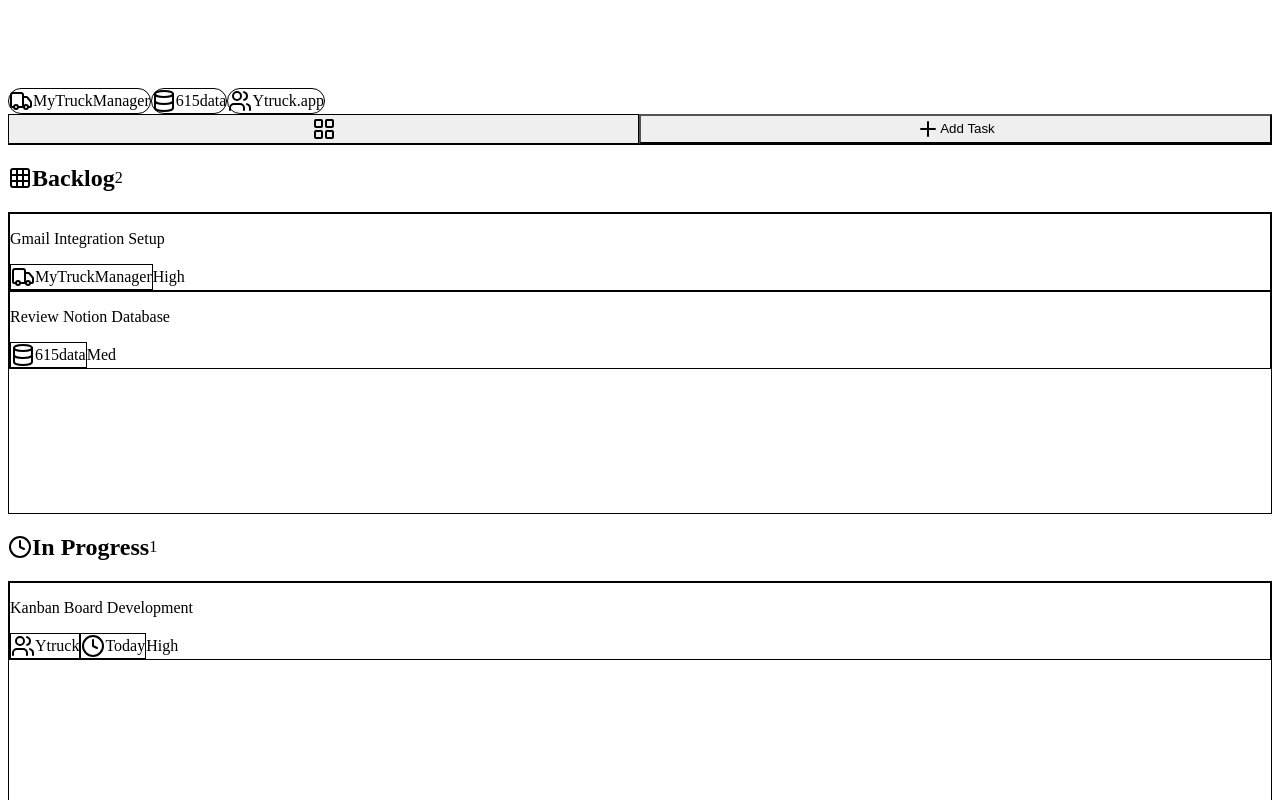
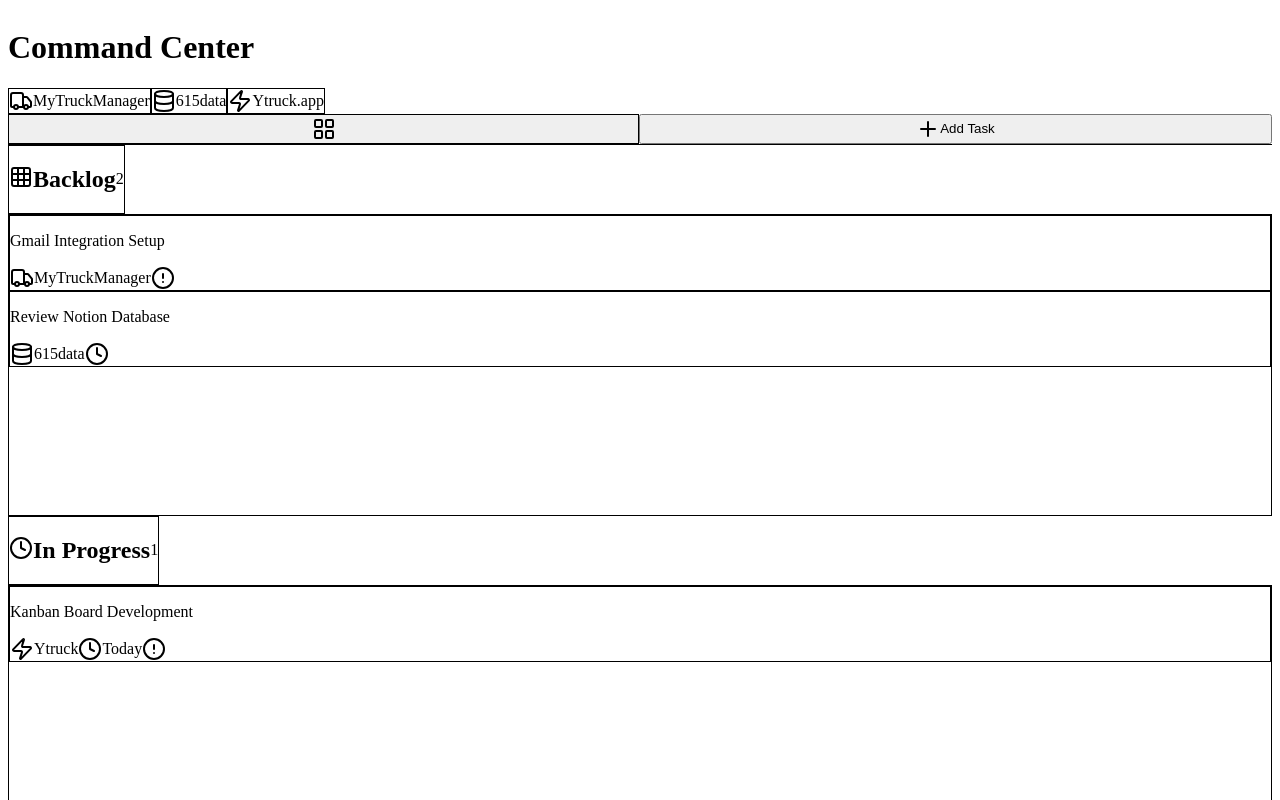
Before and after one commit to alyssa-y-app/Kan-ban-alyssa, a Next.js app: page / in a window 1280 px wide. Shown: the top 800 px of the page. Built offline with nearby package versions, Linux system fonts and the light colour scheme.

Commit message:
Ytruck.app color scheme - red/coral/orange theme

```diff
--- a/app/page.tsx
+++ b/app/page.tsx
@@ -24,14 +24,15 @@ import { CSS } from '@dnd-kit/utilities';
 import {
   Plus,
   Clock,
-  AlertCircle,
   CheckCircle2,
   Truck,
   Database,
   Users,
   X,
   Grid3x3,
-  LayoutGrid
+  LayoutGrid,
+  AlertCircle,
+  Zap
 } from 'lucide-react';
 
 interface Task {
@@ -63,19 +64,20 @@ function SortableCard({ task, onDelete }: { task: Task; onDelete: (id: string) =
   };
 
   const priorityConfig = {
-    high: { color: 'from-red-500 to-red-600', text: 'High' },
-    medium: { color: 'from-yellow-500 to-orange-500', text: 'Med' },
-    low: { color: 'from-green-500 to-emerald-500', text: 'Low' },
+    high: { color: 'bg-ytruck-red', icon: AlertCircle },
+    medium: { color: 'bg-ytruck-orange', icon: Clock },
+    low: { color: 'bg-green-500', icon: CheckCircle2 },
   };
 
   const businessIcons = {
     'MyTruckManager': Truck,
     '615data': Database,
-    'Ytruck': Users,
+    'Ytruck': Zap,
   };
 
   const config = task.priority ? priorityConfig[task.priority] : null;
   const BusinessIcon = task.business ? businessIcons[task.business as keyof typeof businessIcons] : null;
+  const PriorityIcon = config?.icon;
 
   return (
     <div
@@ -83,45 +85,42 @@ function SortableCard({ task, onDelete }: { task: Task; onDelete: (id: string) =
       style={style}
       {...attributes}
       {...listeners}
-      className="group relative rounded-2xl bg-gradient-to-br from-zinc-900 to-zinc-800 border border-zinc-700/50 p-5 shadow-xl hover:shadow-2xl hover:border-zinc-600 transition-all cursor-grab active:cursor-grabbing overflow-hidden"
+      className="group relative rounded-xl bg-ytruck-gray border border-ytruck-gray-light p-4 shadow-lg hover:shadow-xl hover:border-ytruck-coral/50 transition-all cursor-grab active:cursor-grabbing"
     >
-      <div className="absolute inset-0 bg-gradient-to-br from-white/5 to-transparent opacity-0 group-hover:opacity-100 transition-opacity" />
-
-      <div className="relative">
       <div className="flex items-start justify-between gap-3 mb-3">
         <div className="flex-1">
-            <p className="font-semibold text-white leading-snug">{task.content}</p>
+          <p className="font-medium text-white leading-snug">{task.content}</p>
         </div>
         <button
           onClick={(e) => {
             e.stopPropagation();
             onDelete(task.id);
           }}
-            className="opacity-0 group-hover:opacity-100 transition-opacity p-1 hover:bg-red-500/20 rounded-lg"
+          className="opacity-0 group-hover:opacity-100 transition-opacity p-1 hover:bg-ytruck-red/20 rounded-lg"
         >
-            <X className="w-4 h-4 text-red-400" />
+          <X className="w-4 h-4 text-ytruck-red" />
         </button>
       </div>
 
       <div className="flex items-center gap-2 flex-wrap">
         {task.business && BusinessIcon && (
-            <div className="flex items-center gap-1.5 px-2.5 py-1.5 bg-zinc-800/80 backdrop-blur rounded-lg border border-zinc-700/50">
-              <BusinessIcon className="w-3.5 h-3.5 text-zinc-400" />
-              <span className="text-xs font-medium text-zinc-300">{task.business}</span>
+          <div className="flex items-center gap-1.5 px-2.5 py-1 bg-ytruck-dark rounded-lg">
+            <BusinessIcon className="w-3.5 h-3.5 text-ytruck-coral" />
+            <span className="text-xs font-medium text-gray-300">{task.business}</span>
           </div>
         )}
         {task.eta && (
-            <div className="flex items-center gap-1.5 px-2.5 py-1.5 bg-blue-500/10 backdrop-blur rounded-lg border border-blue-500/30">
-              <Clock className="w-3.5 h-3.5 text-blue-400" />
-              <span className="text-xs font-medium text-blue-300">{task.eta}</span>
+          <div className="flex items-center gap-1.5 px-2.5 py-1 bg-ytruck-orange/20 rounded-lg">
+            <Clock className="w-3.5 h-3.5 text-ytruck-orange" />
+            <span className="text-xs font-medium text-ytruck-orange">{task.eta}</span>
           </div>
         )}
-          {config && (
-            <div className={`px-2.5 py-1.5 bg-gradient-to-r ${config.color} rounded-lg`}>
-              <span className="text-xs font-bold text-white">{config.text}</span>
+        {config && PriorityIcon && (
+          <div className="flex items-center gap-1 px-2.5 py-1 bg-ytruck-dark rounded-lg">
+            <PriorityIcon className="w-3.5 h-3.5 text-white" />
+            <div className={`w-2 h-2 rounded-full ${config.color}`} />
           </div>
         )}
-        </div>
       </div>
     </div>
   );
@@ -132,29 +131,31 @@ function Column({
   title,
   tasks,
   icon: Icon,
-  gradient,
+  color,
   onDeleteTask
 }: {
   id: string;
   title: string;
   tasks: Task[];
   icon: any;
-  gradient: string;
+  color: string;
   onDeleteTask: (id: string) => void;
 }) {
   return (
     <section className="w-full lg:w-[340px] shrink-0">
       <div className="mb-4">
-        <div className={`inline-flex items-center gap-3 px-4 py-2.5 bg-gradient-to-r ${gradient} rounded-xl shadow-lg`}>
-          <Icon className="w-5 h-5 text-white" />
+        <div className="inline-flex items-center gap-3 px-4 py-2.5 bg-ytruck-gray rounded-xl border border-ytruck-gray-light">
+          <div className={`p-1.5 rounded-lg ${color}`}>
+            <Icon className="w-4 h-4 text-white" />
+          </div>
           <h2 className="text-base font-bold text-white">{title}</h2>
-          <span className="ml-2 px-2.5 py-0.5 bg-black/30 backdrop-blur rounded-full text-sm font-semibold text-white">
+          <span className="ml-auto px-2.5 py-0.5 bg-ytruck-dark rounded-full text-sm font-bold text-ytruck-coral">
             {tasks.length}
           </span>
         </div>
       </div>
       <SortableContext items={tasks.map(t => t.id)} strategy={verticalListSortingStrategy}>
-        <div className="space-y-3 rounded-2xl bg-zinc-950/30 border border-zinc-800/50 p-4 min-h-[300px] lg:min-h-[500px] backdrop-blur">
+        <div className="space-y-3 rounded-xl bg-ytruck-darker/50 border border-ytruck-gray p-4 min-h-[300px] lg:min-h-[500px]">
           {tasks.map((task) => (
             <SortableCard key={task.id} task={task} onDelete={onDeleteTask} />
           ))}
@@ -310,32 +311,32 @@ export default function Home() {
     : null;
 
   const columnConfig = {
-    'Backlog': { icon: Grid3x3, gradient: 'from-blue-600 to-blue-700' },
-    'In Progress': { icon: Clock, gradient: 'from-yellow-600 to-orange-600' },
-    'Leads': { icon: Users, gradient: 'from-purple-600 to-pink-600' },
-    'Done': { icon: CheckCircle2, gradient: 'from-green-600 to-emerald-600' },
+    'Backlog': { icon: Grid3x3, color: 'bg-ytruck-coral' },
+    'In Progress': { icon: Clock, color: 'bg-ytruck-orange' },
+    'Leads': { icon: Users, color: 'bg-ytruck-red' },
+    'Done': { icon: CheckCircle2, color: 'bg-green-500' },
   };
 
   return (
-    <div className="min-h-screen bg-gradient-to-br from-black via-zinc-950 to-black">
-      <div className="border-b border-zinc-800/50 bg-zinc-950/50 backdrop-blur">
+    <div className="min-h-screen bg-ytruck-darker">
+      <div className="border-b border-ytruck-gray bg-ytruck-dark">
         <div className="container mx-auto px-4 lg:px-6 py-4 lg:py-6">
           <div className="flex flex-col lg:flex-row items-start lg:items-center justify-between gap-4">
             <div>
-              <h1 className="text-2xl lg:text-3xl font-bold bg-gradient-to-r from-white to-zinc-400 bg-clip-text text-transparent mb-2">
-                Alyssa Command Center
+              <h1 className="text-2xl lg:text-3xl font-bold text-white mb-3">
+                Command Center
               </h1>
               <div className="flex flex-wrap gap-2">
-                <span className="inline-flex items-center gap-1.5 px-3 py-1.5 bg-zinc-900 text-zinc-400 text-xs rounded-full border border-zinc-800">
-                  <Truck className="w-3 h-3" />
+                <span className="inline-flex items-center gap-1.5 px-3 py-1.5 bg-ytruck-gray text-gray-300 text-xs rounded-lg border border-ytruck-gray-light">
+                  <Truck className="w-3 h-3 text-ytruck-coral" />
                   MyTruckManager
                 </span>
-                <span className="inline-flex items-center gap-1.5 px-3 py-1.5 bg-zinc-900 text-zinc-400 text-xs rounded-full border border-zinc-800">
-                  <Database className="w-3 h-3" />
+                <span className="inline-flex items-center gap-1.5 px-3 py-1.5 bg-ytruck-gray text-gray-300 text-xs rounded-lg border border-ytruck-gray-light">
+                  <Database className="w-3 h-3 text-ytruck-coral" />
                   615data
                 </span>
-                <span className="inline-flex items-center gap-1.5 px-3 py-1.5 bg-zinc-900 text-zinc-400 text-xs rounded-full border border-zinc-800">
-                  <Users className="w-3 h-3" />
+                <span className="inline-flex items-center gap-1.5 px-3 py-1.5 bg-ytruck-gray text-gray-300 text-xs rounded-lg border border-ytruck-gray-light">
+                  <Zap className="w-3 h-3 text-ytruck-coral" />
                   Ytruck.app
                 </span>
               </div>
@@ -343,14 +344,13 @@ export default function Home() {
             <div className="flex gap-2 w-full lg:w-auto">
               <button
                 onClick={() => setViewMode(viewMode === 'grid' ? 'list' : 'grid')}
-                className="flex-1 lg:flex-none px-4 py-2.5 bg-zinc-900 text-zinc-300 font-semibold rounded-xl hover:bg-zinc-800 transition border border-zinc-800 flex items-center justify-center gap-2"
+                className="flex-1 lg:flex-none px-4 py-2.5 bg-ytruck-gray text-gray-300 font-semibold rounded-xl hover:bg-ytruck-gray-light transition border border-ytruck-gray-light flex items-center justify-center gap-2"
               >
                 {viewMode === 'grid' ? <LayoutGrid className="w-4 h-4" /> : <Grid3x3 className="w-4 h-4" />}
-                <span className="hidden lg:inline">{viewMode === 'grid' ? 'List' : 'Grid'}</span>
               </button>
               <button
                 onClick={() => setShowAddTask(!showAddTask)}
-                className="flex-1 lg:flex-none px-4 py-2.5 bg-gradient-to-r from-white to-zinc-200 text-black font-bold rounded-xl hover:from-zinc-100 hover:to-zinc-300 transition shadow-lg flex items-center justify-center gap-2"
+                className="flex-1 lg:flex-none px-4 py-2.5 bg-ytruck-red hover:bg-ytruck-coral text-white font-bold rounded-xl transition shadow-lg flex items-center justify-center gap-2"
               >
                 <Plus className="w-5 h-5" />
                 Add Task
@@ -362,18 +362,18 @@ export default function Home() {
 
       {showAddTask && (
         <div className="fixed inset-0 bg-black/90 backdrop-blur flex items-center justify-center z-50 p-4">
-          <div className="bg-gradient-to-br from-zinc-900 to-zinc-800 border border-zinc-700 rounded-3xl p-6 w-full max-w-md shadow-2xl">
+          <div className="bg-ytruck-gray border border-ytruck-gray-light rounded-2xl p-6 w-full max-w-md shadow-2xl">
             <h3 className="text-2xl font-bold text-white mb-4">Create New Task</h3>
             <textarea
               value={newTaskContent}
               onChange={(e) => setNewTaskContent(e.target.value)}
               placeholder="What needs to be done?"
-              className="w-full px-4 py-3 bg-zinc-950 border border-zinc-800 rounded-xl text-white placeholder-zinc-600 focus:outline-none focus:border-zinc-600 mb-4 resize-none h-24"
+              className="w-full px-4 py-3 bg-ytruck-dark border border-ytruck-gray-light rounded-xl text-white placeholder-gray-500 focus:outline-none focus:border-ytruck-coral mb-4 resize-none h-24"
             />
             <select
               value={selectedBusiness}
               onChange={(e) => setSelectedBusiness(e.target.value)}
-              className="w-full px-4 py-3 bg-zinc-950 border border-zinc-800 rounded-xl text-white focus:outline-none focus:border-zinc-600 mb-3"
+              className="w-full px-4 py-3 bg-ytruck-dark border border-ytruck-gray-light rounded-xl text-white focus:outline-none focus:border-ytruck-coral mb-3"
             >
               <option value="MyTruckManager">MyTruckManager</option>
               <option value="615data">615data</option>
@@ -382,7 +382,7 @@ export default function Home() {
             <select
               value={selectedColumn}
               onChange={(e) => setSelectedColumn(e.target.value)}
-              className="w-full px-4 py-3 bg-zinc-950 border border-zinc-800 rounded-xl text-white focus:outline-none focus:border-zinc-600 mb-4"
+              className="w-full px-4 py-3 bg-ytruck-dark border border-ytruck-gray-light rounded-xl text-white focus:outline-none focus:border-ytruck-coral mb-4"
             >
               {Object.keys(data).map((col) => (
                 <option key={col} value={col}>{col}</option>
@@ -391,13 +391,13 @@ export default function Home() {
             <div className="flex gap-3">
               <button
                 onClick={handleAddTask}
-                className="flex-1 px-4 py-3 bg-gradient-to-r from-white to-zinc-200 text-black font-bold rounded-xl hover:from-zinc-100 hover:to-zinc-300 transition shadow-lg"
+                className="flex-1 px-4 py-3 bg-ytruck-red hover:bg-ytruck-coral text-white font-bold rounded-xl transition"
               >
                 Create
               </button>
               <button
                 onClick={() => setShowAddTask(false)}
-                className="flex-1 px-4 py-3 bg-zinc-800 text-white font-semibold rounded-xl hover:bg-zinc-700 transition border border-zinc-700"
+                className="flex-1 px-4 py-3 bg-ytruck-dark hover:bg-ytruck-darker text-white font-semibold rounded-xl transition border border-ytruck-gray-light"
               >
                 Cancel
               </button>
@@ -423,7 +423,7 @@ export default function Home() {
                   title={columnId}
                   tasks={data[columnId]}
                   icon={columnConfig[columnId as keyof typeof columnConfig].icon}
-                  gradient={columnConfig[columnId as keyof typeof columnConfig].gradient}
+                  color={columnConfig[columnId as keyof typeof columnConfig].color}
                   onDeleteTask={handleDeleteTask}
                 />
               ))}
@@ -432,8 +432,8 @@ export default function Home() {
 
           <DragOverlay>
             {activeTask ? (
-              <div className="rounded-2xl bg-gradient-to-br from-zinc-900 to-zinc-800 border border-zinc-600 p-5 shadow-2xl rotate-6">
-                <div className="font-semibold text-white">{activeTask.content}</div>
+              <div className="rounded-xl bg-ytruck-gray border border-ytruck-coral p-4 shadow-2xl rotate-6">
+                <div className="font-medium text-white">{activeTask.content}</div>
               </div>
             ) : null}
           </DragOverlay>
--- /dev/null
+++ b/tailwind.config.ts
@@ -0,0 +1,26 @@
+import type { Config } from "tailwindcss";
+
+export default {
+  darkMode: 'class',
+  content: [
+    "./pages/**/*.{js,ts,jsx,tsx,mdx}",
+    "./components/**/*.{js,ts,jsx,tsx,mdx}",
+    "./app/**/*.{js,ts,jsx,tsx,mdx}",
+  ],
+  theme: {
+    extend: {
+      colors: {
+        ytruck: {
+          red: '#FF3B30',
+          coral: '#FF6B5A',
+          orange: '#FF9500',
+          dark: '#0A0A0A',
+          darker: '#050505',
+          gray: '#1C1C1E',
+          'gray-light': '#2C2C2E',
+        },
+      },
+    },
+  },
+  plugins: [],
+} satisfies Config;
```
Lines whose indentation alone changed are shown as unchanged.
